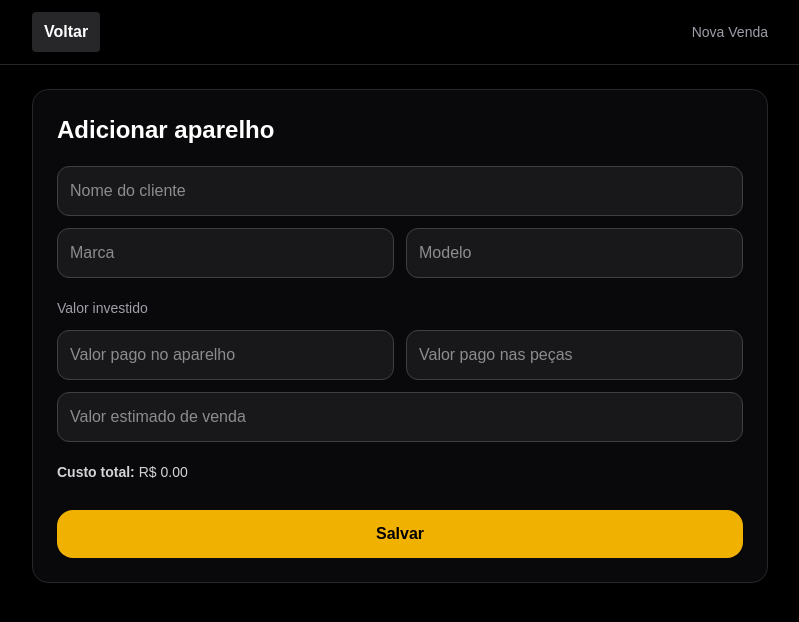
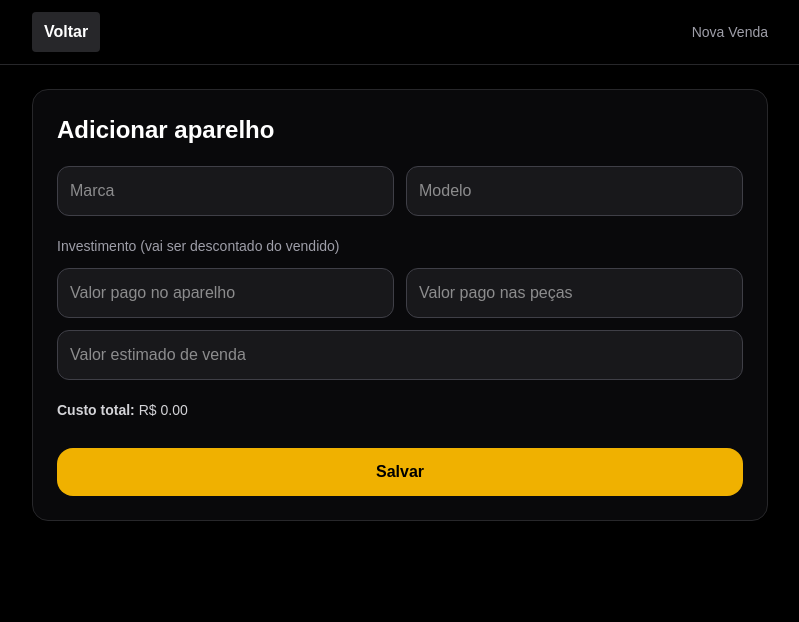
Before and after one commit to jhonatanlorran51-bit/king-os-web, a Next.js app: page /vendas/nova in a window 1280 px wide. Shown: the top 622 px of the page, without its empty margins (240-1039 px from the left). Built offline with nearby package versions, Linux system fonts and the light colour scheme; no server answers.

Commit message:
Update page.tsx

```diff
--- a/app/vendas/nova/page.tsx
+++ b/app/vendas/nova/page.tsx
@@ -13,7 +13,6 @@ function toNum(v: string) {
 export default function NovaVendaPage() {
   const router = useRouter();
 
-  const [cliente, setCliente] = useState("");
   const [marca, setMarca] = useState("");
   const [modelo, setModelo] = useState("");
 
@@ -32,11 +31,10 @@ export default function NovaVendaPage() {
   }, [valorAparelho, valorPecas, valorEstimado]);
 
   async function salvar() {
-    if (!cliente.trim() || !marca.trim() || !modelo.trim()) {
-      alert("Preencha Cliente, Marca e Modelo.");
+    if (!marca.trim() || !modelo.trim()) {
+      alert("Preencha Marca e Modelo.");
       return;
     }
-
     if (calc.a === null || calc.p === null || calc.e === null) {
       alert("Preencha os valores corretamente.");
       return;
@@ -45,15 +43,16 @@ export default function NovaVendaPage() {
     setSalvando(true);
     try {
       const ref = await addDoc(collection(db, "vendas"), {
-        cliente: cliente.trim(),
         marca: marca.trim(),
         modelo: modelo.trim(),
 
-        valorAparelho: calc.a, // custo: aparelho
-        valorPecas: calc.p,    // custo: peças
-        valorEstimado: calc.e, // estimado
+        // custos (investimento)
+        valorAparelho: calc.a, // pagou no aparelho
+        valorPecas: calc.p,    // pagou nas peças
+        valorEstimado: calc.e, // estimado de venda
 
-        valorVendido: null,    // preencher depois
+        // depois você preenche
+        valorVendido: null,
         status: "Em estoque",
 
         criadoEm: serverTimestamp(),
@@ -63,7 +62,7 @@ export default function NovaVendaPage() {
       router.replace(`/vendas/${ref.id}`);
     } catch (e) {
       console.error(e);
-      alert("Erro ao salvar. Veja o console (F12).");
+      alert("Erro ao salvar. Se aparecer permissão, confira as Rules do Firestore.");
     } finally {
       setSalvando(false);
     }
@@ -88,13 +87,6 @@ export default function NovaVendaPage() {
           <h1 className="text-2xl font-extrabold mb-5">Adicionar aparelho</h1>
 
           <div className="grid grid-cols-1 gap-3">
-            <input
-              className="w-full p-3 rounded-xl bg-zinc-900 border border-zinc-700"
-              placeholder="Nome do cliente"
-              value={cliente}
-              onChange={(e) => setCliente(e.target.value)}
-            />
-
             <div className="grid grid-cols-1 md:grid-cols-2 gap-3">
               <input
                 className="w-full p-3 rounded-xl bg-zinc-900 border border-zinc-700"
@@ -110,7 +102,7 @@ export default function NovaVendaPage() {
               />
             </div>
 
-            <p className="text-zinc-400 text-sm mt-2">Valor investido</p>
+            <p className="text-zinc-400 text-sm mt-2">Investimento (vai ser descontado do vendido)</p>
 
             <div className="grid grid-cols-1 md:grid-cols-2 gap-3">
               <input
```
